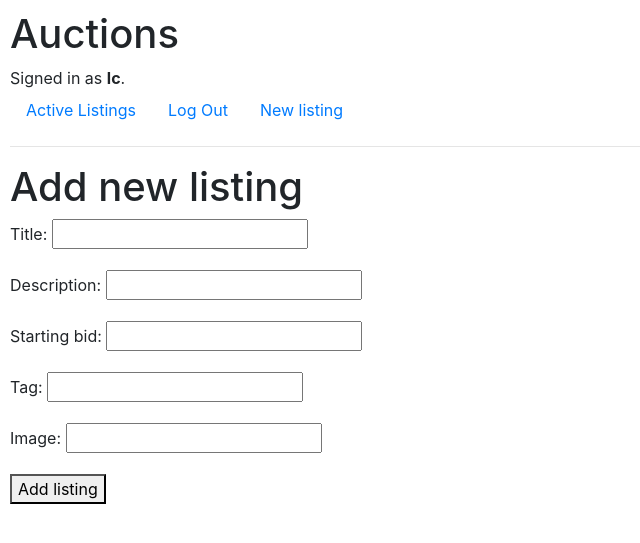
After one commit to LezamaCybart/commerce, a Django app: page /new_listing/ in a window 1280 px wide. The commit adds this page. Shown: the top 543 px of the page, without its empty margins (0-640 px from the left). Run offline with Django 3.2, Linux system fonts and the light colour scheme; a user stored in the database is signed in; some libraries are stand-ins or nearby versions.

Commit message:
implemented "create listing"

```diff
--- a/auctions/models.py
+++ b/auctions/models.py
@@ -1,6 +1,6 @@
 from django.contrib.auth.models import AbstractUser
 from django.db import models
-
+from django.urls import reverse
 
 class User(AbstractUser):
     pass
@@ -21,6 +21,9 @@ class Auction_listing(models.Model):
     def __str__(self):
         return f"{self.title}: starting bid: {self.starting_bid}, current price {self.current_price}"
 
+    def get_absolute_url(self):
+        return reverse('listing-detail', args=(str(self.id)))
+
 
 class Bid(models.Model):
     user = models.ForeignKey(User, on_delete=models.CASCADE)
--- a/auctions/templates/auctions/layout.html
+++ b/auctions/templates/auctions/layout.html
@@ -24,6 +24,9 @@
                 <li class="nav-item">
                     <a class="nav-link" href="{% url 'logout' %}">Log Out</a>
                 </li>
+                <li class="nav-item">
+                    <a class="nav-link" href="{% url 'new_listing' %}">New listing</a>
+                </li>
             {% else %}
                 <li class="nav-item">
                     <a class="nav-link" href="{% url 'login' %}">Log In</a>
--- /dev/null
+++ b/auctions/templates/auctions/new-listing.html
@@ -0,0 +1,12 @@
+{% extends "auctions/layout.html" %}
+
+{% block body %}
+<h1>Add new listing</h1>
+
+<form method="POST">
+    {% csrf_token %}
+    {{ form.as_p }}
+    <button>Add listing</button>
+</form>
+
+{% endblock %}
--- a/auctions/urls.py
+++ b/auctions/urls.py
@@ -1,7 +1,7 @@
 from django.urls import path
 
 from . import views
-from .views import Index, Listing
+from .views import Index, Listing, New_Listing
 
 urlpatterns = [
     #path("", views.index, name="index"), using class based urls instead
@@ -11,5 +11,6 @@ urlpatterns = [
     path("logout", views.logout_view, name="logout"),
     path("register", views.register, name="register"),
 
-    path("listing/<int:pk>", Listing.as_view(), name="listing-detail")
+    path("listing/<int:pk>", Listing.as_view(), name="listing-detail"),
+    path("new_listing/", New_Listing.as_view(), name="new_listing")
 ]
--- a/auctions/views.py
+++ b/auctions/views.py
@@ -1,9 +1,10 @@
 from django.contrib.auth import authenticate, login, logout
+from django.contrib.auth.mixins import LoginRequiredMixin
 from django.db import IntegrityError
 from django.http import HttpResponse, HttpResponseRedirect
 from django.shortcuts import render
 from django.urls import reverse
-from django.views.generic import ListView, DetailView
+from django.views.generic import ListView, DetailView, CreateView
 
 from .models import User, Auction_listing
 
@@ -73,3 +74,13 @@ class Listing(DetailView):
     model = Auction_listing
     template_name = 'auctions/listing.html'
     context_object_name = 'listing'
+
+class New_Listing(LoginRequiredMixin, CreateView):
+    model = Auction_listing
+    template_name = 'auctions/new-listing.html'
+    fields = ('title', 'description', 'starting_bid', 'tag', 'image')
+
+    def form_valid(self, form):
+        form.instance.current_price = form.instance.starting_bid
+        form.instance.author = self.request.user
+        return super().form_valid(form)
```
Also changed, not shown: db.sqlite3.
